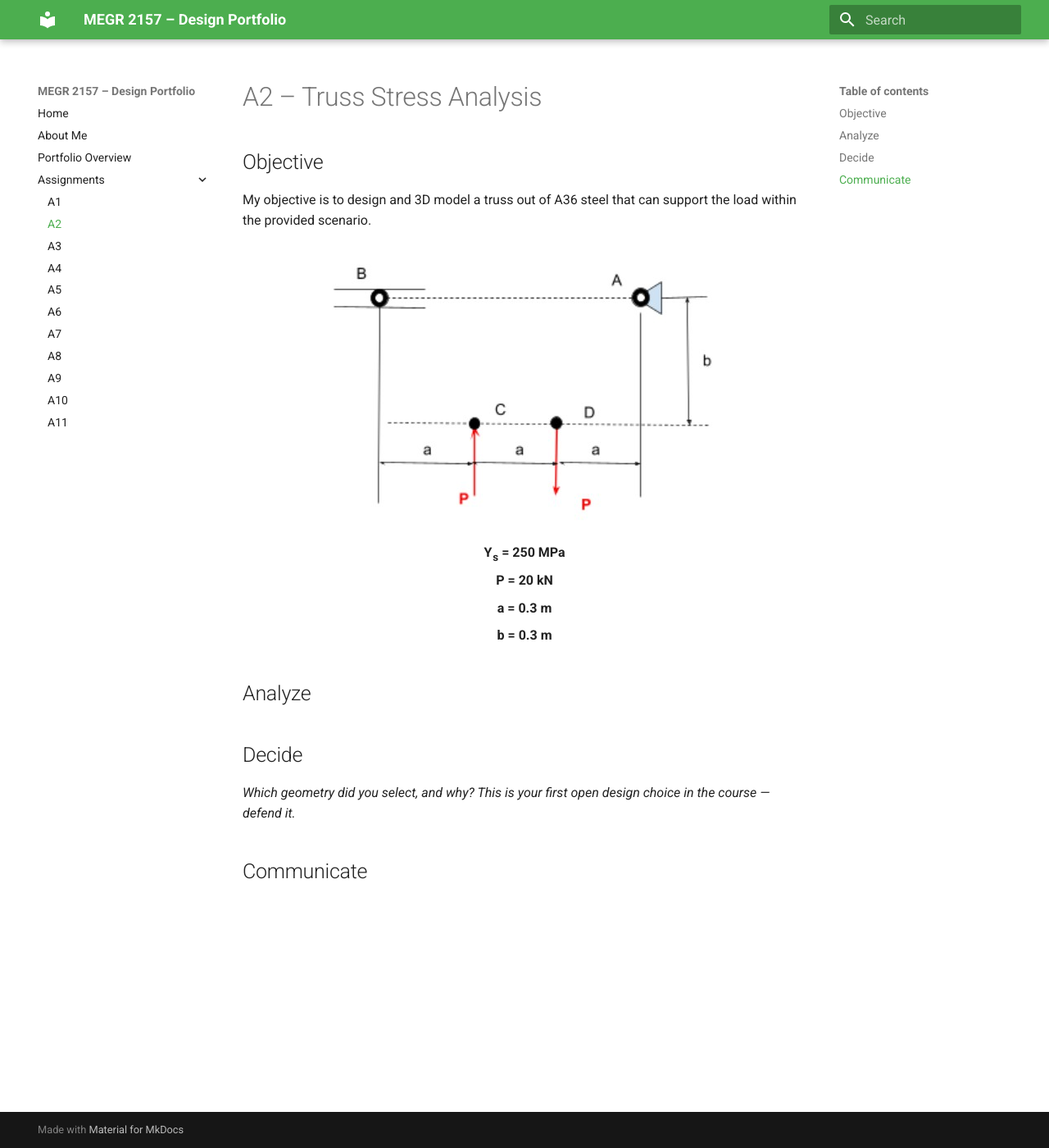
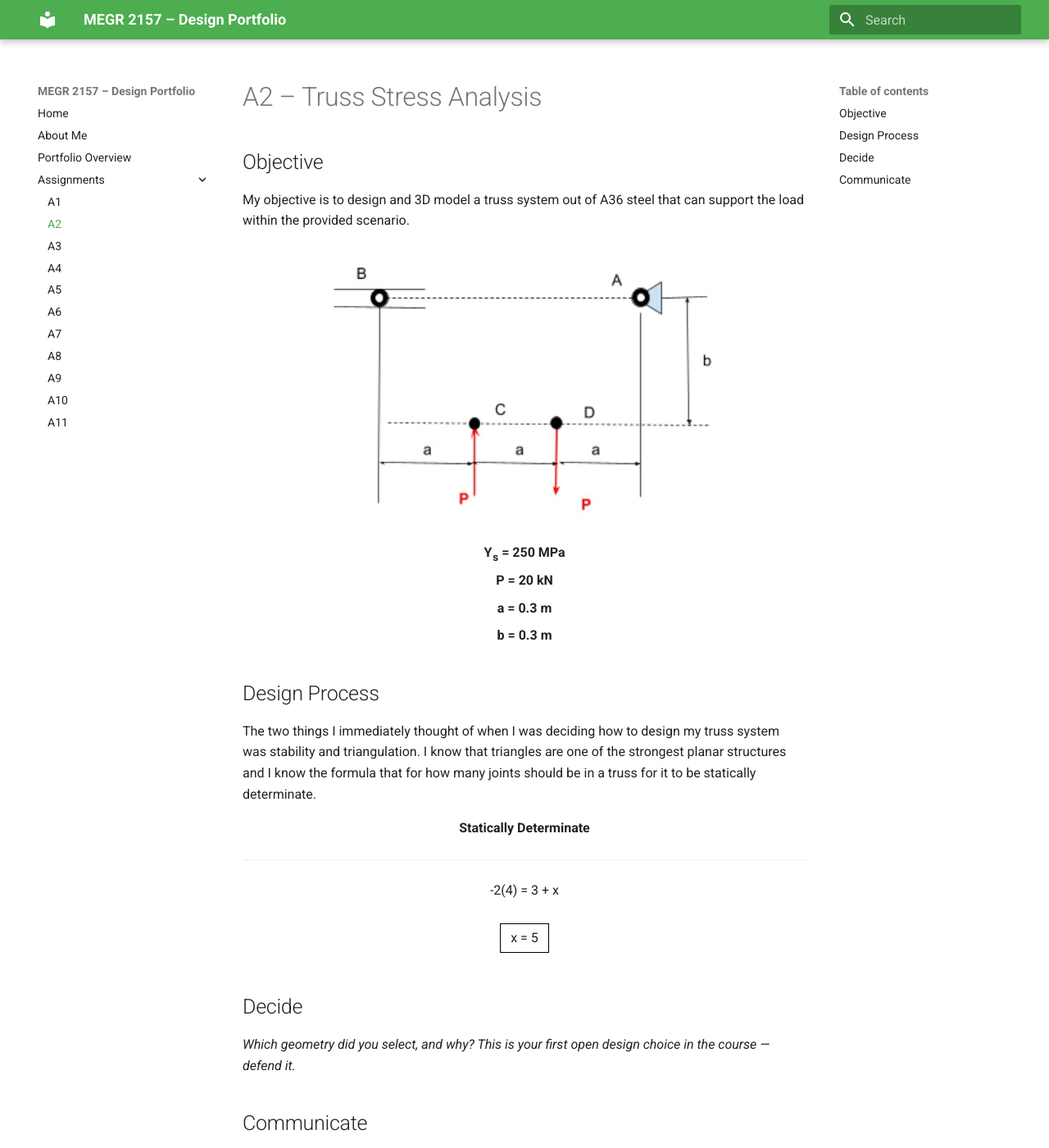
Before and after one commit to SanjayKashyap24/design-projects-portfolio, an MkDocs documentation site: the page built from docs/assignments/A02/index.md, in a window 1280 px wide and 1400 px high. Shown: the whole window at 82% size. Built offline with MkDocs 1.6.1 and Material for MkDocs 9.7.7, drawn with Linux system fonts in a browser that asks for light colours.

Commit message:
Revise objective and design process in index.md
Updated the objective and design process sections for clarity and detail.

```diff
--- a/docs/assignments/A02/index.md
+++ b/docs/assignments/A02/index.md
@@ -1,7 +1,8 @@
 # A2 – Truss Stress Analysis
 
 ## Objective
-My objective is to design and 3D model a truss out of A36 steel that can support the load within the provided scenario.
+
+My objective is to design and 3D model a truss system out of A36 steel that can support the load within the provided scenario.
 
 <div style="text-align: center;">
   <img src="ProvideScenerio.jpg" alt="Clap Photo 2">
@@ -14,7 +15,17 @@ My objective is to design and 3D model a truss out of A36 steel that can support
   <p style="font-weight: bold; margin: 8px 0;"><b>b = 0.3 m</b></p>
 </div>
 
-## Analyze
+## Design Process
+
+The two things I immediately thought of when I was deciding how to design my truss system was stability and triangulation. I know that triangles are one of the strongest planar structures and I know the formula that for how many joints should be in a truss for it to be statically determinate.
+
+<div style="text-align: center;">
+  <p style="font-weight: bold; margin: 8px 0;">Statically Determinate</p>
+  <hr>
+  <p style="font-weight: normal; margin: 20px 0;">-2(4) = 3 + x</p>
+  <p style="display: inline-block; border: 1px solid #000; padding: 4px 12px; margin: 8px 0; font-weight: normal;">x = 5</p>
+</div>
+
 
 
 ## Decide
```
